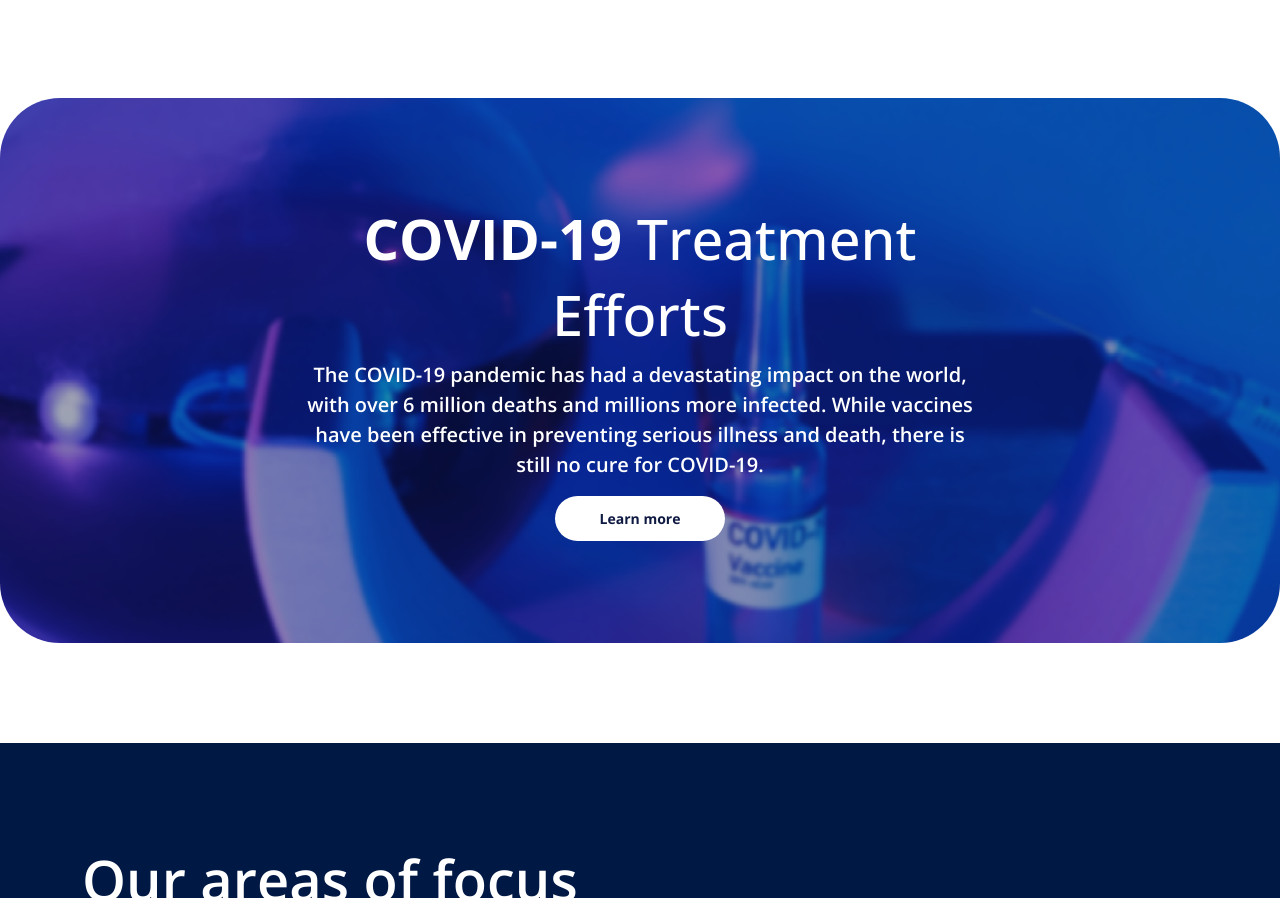
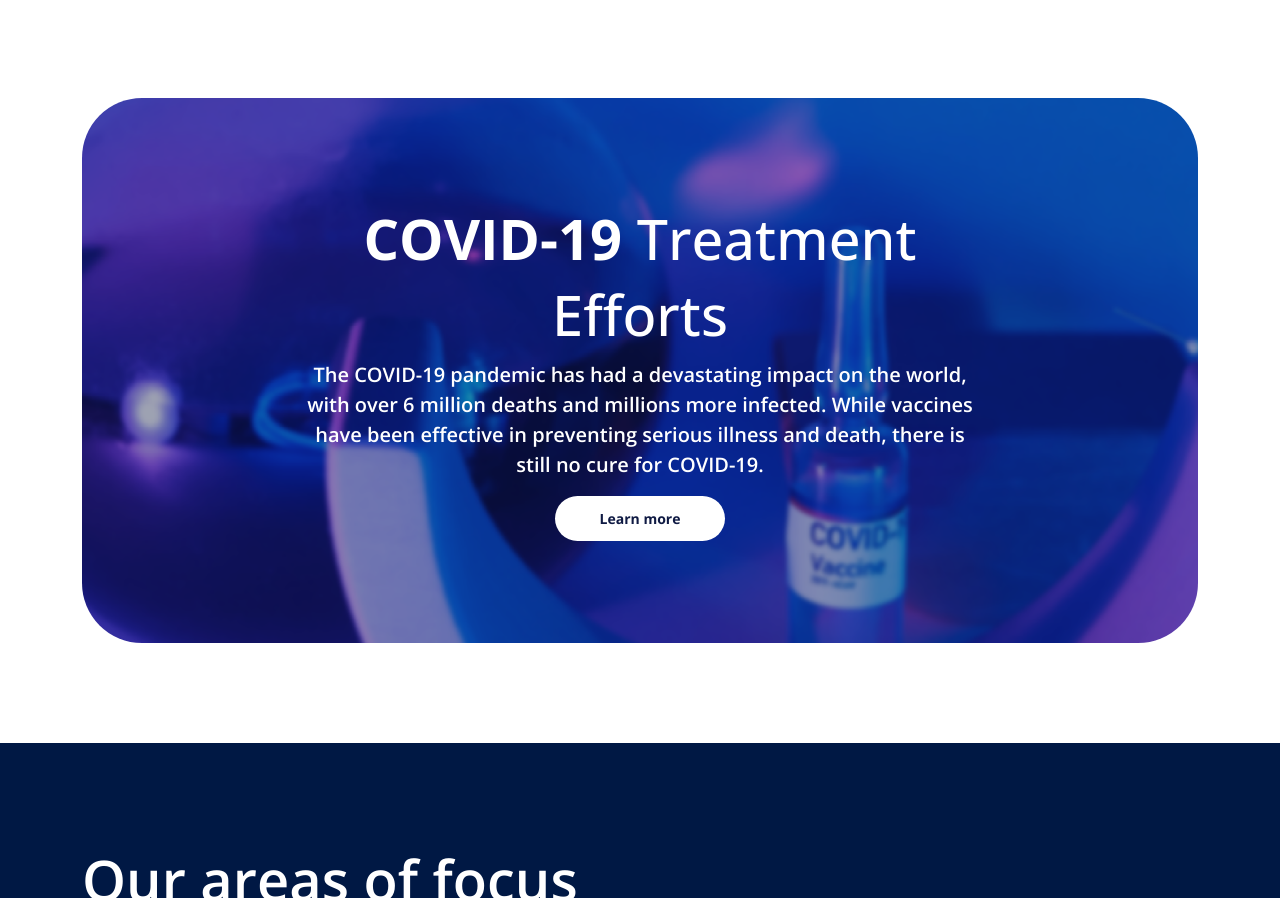
Before and after one commit to tanjeem1239/commons-template, a website: page index.html in a window 1280 px wide. Shown: the part 4757-5655 px from the top of the page. Drawn offline with nearby package versions, Linux system fonts and the light colour scheme.

Commit message:
change html and scss

```diff
--- a/assets/scss/components/_banner.scss
+++ b/assets/scss/components/_banner.scss
@@ -1,16 +1,13 @@
 .banner-section{
-  background: url(/commons-template/assets/img/banner-01.png) no-repeat;
-  background-size: cover;
-  border-radius: 3.75rem;
   margin-top: 6.25rem;
   margin-bottom: 6.25rem;
 
   &__content{
     &-wrap{
-      margin-top: 6.375rem;
-      margin-bottom: 6.375rem;
-      margin-right: 14rem;
-      margin-left: 14rem;
+      background: url(/commons-template/assets/img/banner-01.png) no-repeat;
+      background-size: cover;
+      border-radius: 3.75rem;
+      padding: 6.375rem 14rem;
       text-align: center;
     }
     &-title{
--- a/assets/scss/components/_welcome-post.scss
+++ b/assets/scss/components/_welcome-post.scss
@@ -7,6 +7,8 @@
       &-border{
         padding-left: 1.875rem;
         border-left: 1px solid #ffffff36;
+        box-sizing: border-box;
+
       }
     }
     &-title{
```
Also changed, not shown: assets/css/style.css, 1 other file.
